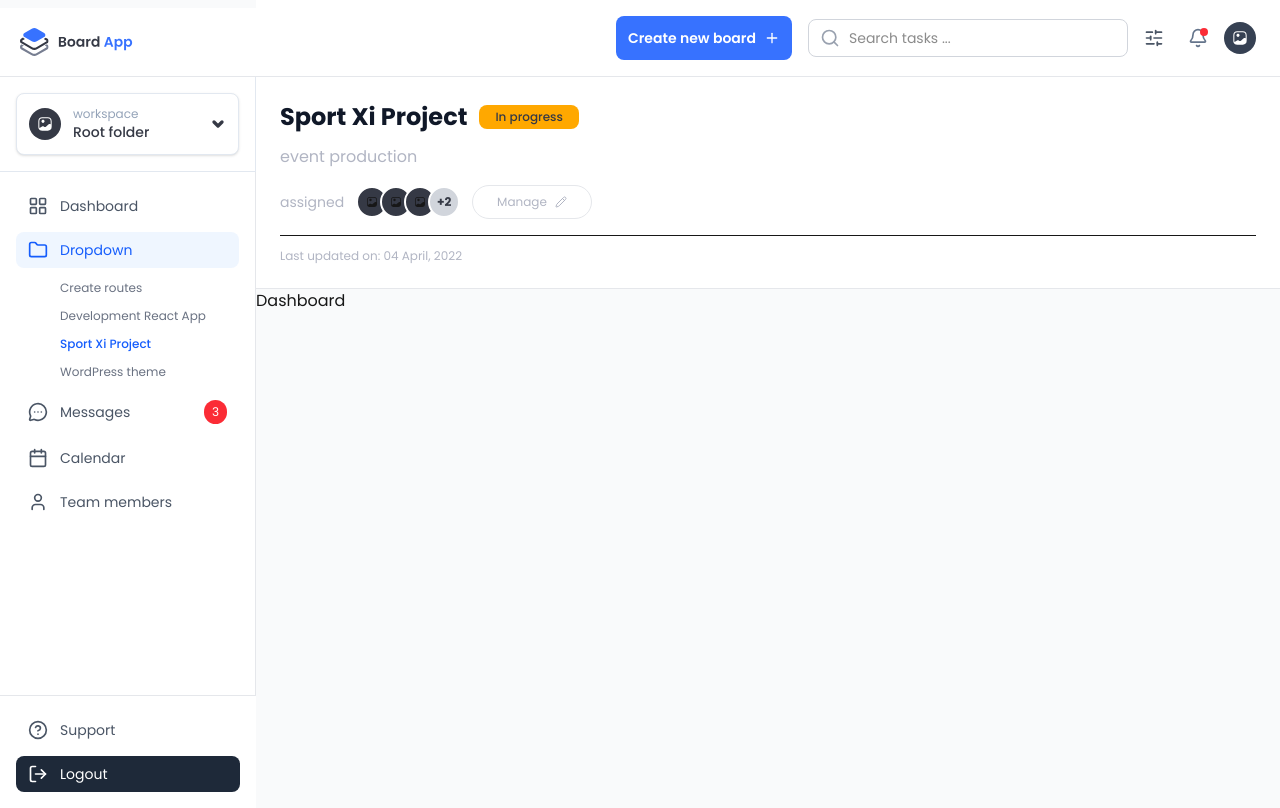
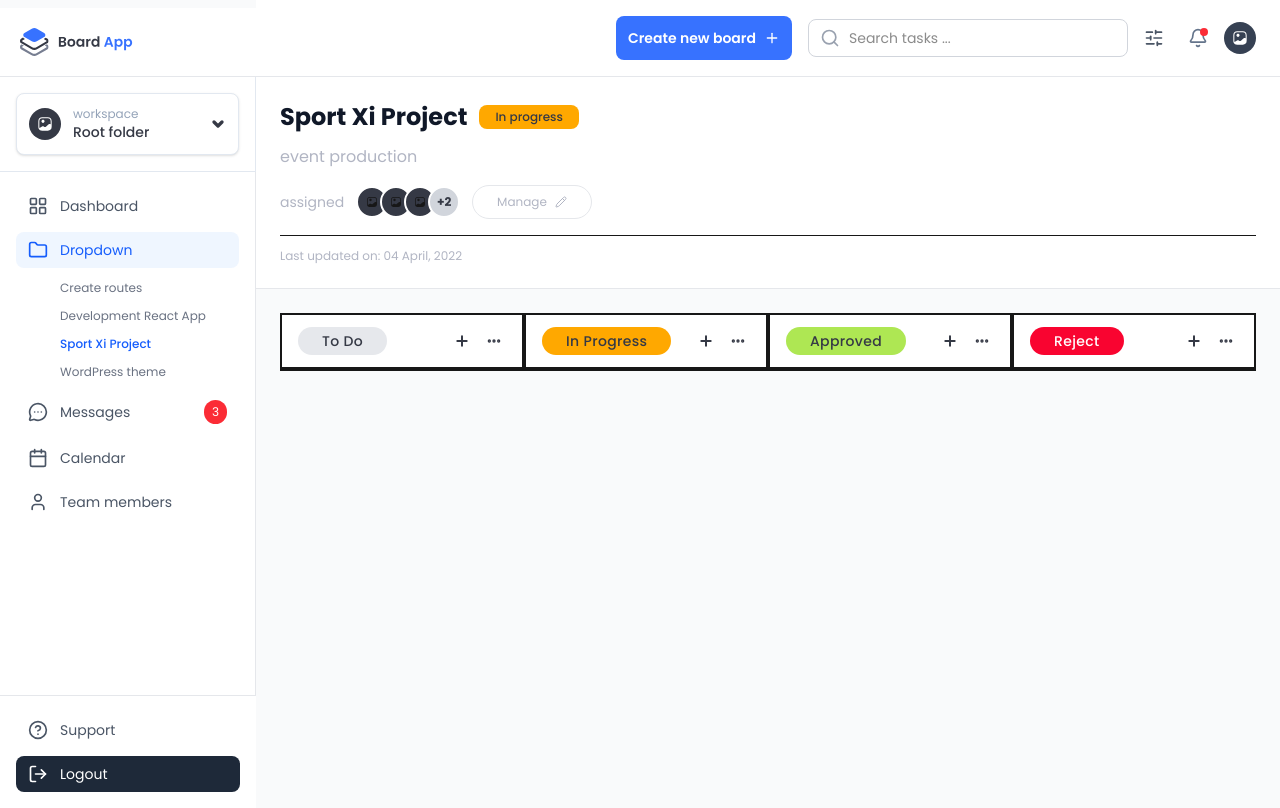
Before and after one commit to Vihanga-EBI/Swimlane-Dashboard, a Next.js app: page / in a window 1280 px wide. Built offline with nearby package versions, Linux system fonts and the light colour scheme.

Commit message:
create swimlane component

```diff
--- /dev/null
+++ b/src/components/Swimlane.tsx
@@ -0,0 +1,53 @@
+"use client";
+import { PlusIcon, EllipsisIcon } from "lucide-react";
+import { Task } from "@/types/task";
+
+
+interface SwimlaneProps {
+  status: Task["status"];
+  title: string;
+}
+
+export default function Swimlane({ status, title }: SwimlaneProps) {
+
+  const getHeaderColor = (status: string) => {
+    switch (status) {
+      case "todo":
+        return "bg-[var(--status-todo)] text-text-natural-3";
+      case "in-progress":
+        return "bg-[var(--status-in-progress)] text-text-natural-3";
+      case "approved":
+        return "bg-[var(--status-approved)] text-text-natural-3";
+      case "reject":
+        return "bg-[var(--status-reject)] text-white";
+      default:
+        return "bg-gray-500";
+    }
+  };
+
+  return (
+    <div className="flex-1 min-w-0 w-full lg:w-auto border-2">
+      <div className={`bg-white px-3 border-b-2 lg:px-4 py-2 lg:py-3`}>
+        <div className="flex items-center justify-between">
+          <div className="flex items-center">
+            <h2
+              className={`font-medium ${getHeaderColor(
+                status
+              )} text-xs lg:text-sm px-6 py-1 rounded-full tracking-wide`}
+            >
+              {title}
+            </h2>
+          </div>
+          <div className="flex items-center space-x-1 lg:space-x-2">
+            <button className="p-1 hover:bg-white/50 rounded">
+              <PlusIcon className="h-3 w-3 lg:h-4 lg:w-4 text-text-natural-3 stroke-[3]" />
+            </button>
+            <button className="p-1 hover:bg-white/50 rounded">
+              <EllipsisIcon className="h-3 w-3 lg:h-4 lg:w-4 text-text-natural-3 stroke-[3]" />
+            </button>
+          </div>
+        </div>
+      </div>
+    </div>
+  );
+}
--- a/src/screens/Dashboard/Page.tsx
+++ b/src/screens/Dashboard/Page.tsx
@@ -1,10 +1,45 @@
 import React from 'react'
 import AdminLayout from '../layout'
+import Swimlane from '@/components/Swimlane'
 
 export default function Page() {
+
+  const swimlanes = [
+    {
+      status: "todo" as const,
+      title: "To Do",
+      color: "bg-gray-500",
+    },
+    {
+      status: "in-progress" as const,
+      title: "In Progress",
+      color: "bg-orange-500",
+    },
+    {
+      status: "approved" as const,
+      title: "Approved",
+      color: "bg-green-500",
+    },
+    {
+      status: "reject" as const,
+      title: "Reject",
+      color: "bg-red-500",
+    },
+  ];
+
   return (
     <AdminLayout>
-      <div>Dashboard</div>
+      <div className="flex-1 p-3 lg:p-6 overflow-x-auto mobile-scroll">
+        <div className="grid grid-cols-1  sm:grid-cols-2 lg:grid-cols-4 min-w-max touch-manipulation">
+          {swimlanes.map((swimlane) => (
+            <Swimlane
+              key={swimlane.status}
+              status={swimlane.status}
+              title={swimlane.title}
+            />
+          ))}
+        </div>
+      </div>
     </AdminLayout>
   )
 }
```
